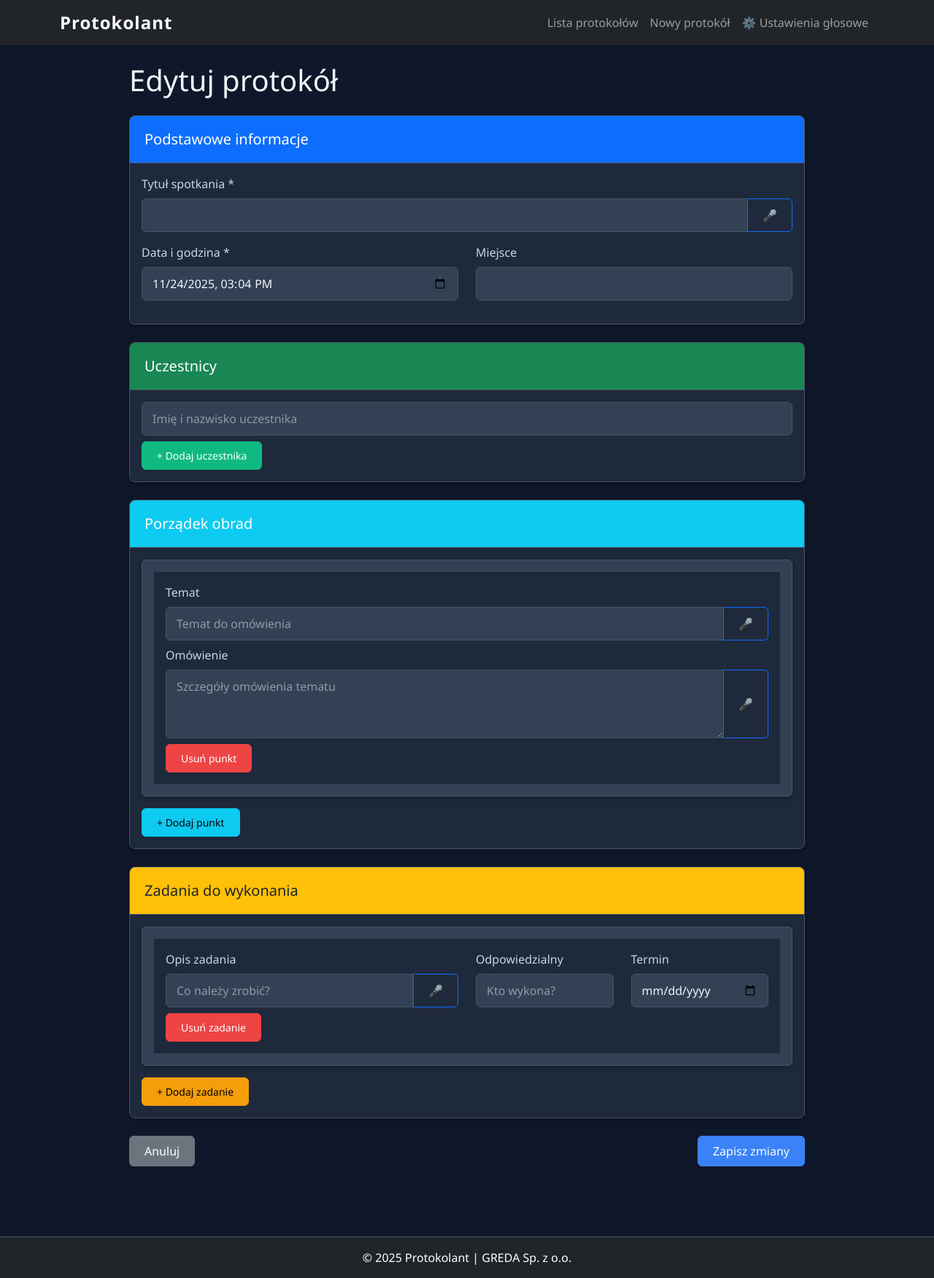
After one commit to GrzesiekGreda/Protokolant, a Flask app: template templates/edit_protocol.html in a window 1280 px wide. The commit adds this page. Shown: the whole page at 73% size. Run offline with Flask 3, Linux system fonts and the light colour scheme; the template is opened without the code that fills it, so the values that code supplies are empty.

Commit message:
feat: Dodano edycję protokołów i ciemny motyw
- Dodano funkcjonalność edycji istniejących protokołów
- Nowy route /protocol/<id>/edit z obsługą GET i POST
- Szablon edit_protocol.html z pełnym formularzem edycji
- Przycisk edycji w widoku protokołu
- Zmieniono schemat kolorów na ciemny motyw
- Ciemne tło (#0f172a, #1e293b, #334155)
- Jasny tekst (#f1f5f9, #cbd5e1)
- Dostosowane kolory kart, tabel, formularzy i alertów
- Zachowano czytelność i kontrast

```diff
--- a/static/css/style.css
+++ b/static/css/style.css
@@ -1,16 +1,23 @@
-/* Protokolant - Custom Styles */
+/* Protokolant - Custom Styles - Dark Theme */
 
 :root {
-    --primary-color: #1e3a8a;
-    --secondary-color: #3b82f6;
+    --primary-color: #3b82f6;
+    --secondary-color: #60a5fa;
     --success-color: #10b981;
     --warning-color: #f59e0b;
     --danger-color: #ef4444;
+    --bg-primary: #0f172a;
+    --bg-secondary: #1e293b;
+    --bg-tertiary: #334155;
+    --text-primary: #f1f5f9;
+    --text-secondary: #cbd5e1;
+    --border-color: #475569;
 }
 
 body {
     font-family: 'Segoe UI', Tahoma, Geneva, Verdana, sans-serif;
-    background-color: #f8f9fa;
+    background-color: var(--bg-primary);
+    color: var(--text-primary);
     min-height: 100vh;
     display: flex;
     flex-direction: column;
@@ -28,24 +35,41 @@ main {
 
 /* Cards */
 .card {
-    border: none;
-    box-shadow: 0 2px 8px rgba(0, 0, 0, 0.1);
+    border: 1px solid var(--border-color);
+    box-shadow: 0 2px 8px rgba(0, 0, 0, 0.3);
     border-radius: 8px;
     overflow: hidden;
+    background-color: var(--bg-secondary);
+    color: var(--text-primary);
 }
 
 .card-header {
-    border-bottom: none;
+    border-bottom: 1px solid var(--border-color);
     padding: 1.25rem;
+}
+
+.card-body {
+    background-color: var(--bg-secondary);
 }
 
 /* Tables */
 .table {
-    background-color: white;
+    background-color: var(--bg-secondary);
+    color: var(--text-primary);
+    border-color: var(--border-color);
+}
+
+.table thead {
+    background-color: var(--bg-tertiary);
+    border-color: var(--border-color);
+}
+
+.table tbody {
+    background-color: var(--bg-secondary);
 }
 
 .table-hover tbody tr:hover {
-    background-color: #f1f5f9;
+    background-color: var(--bg-tertiary);
     cursor: pointer;
 }
 
@@ -86,31 +110,65 @@ main {
 /* Forms */
 .form-control, .form-select {
     border-radius: 6px;
-    border: 1px solid #d1d5db;
+    border: 1px solid var(--border-color);
     padding: 0.625rem 0.875rem;
+    background-color: var(--bg-tertiary);
+    color: var(--text-primary);
 }
 
 .form-control:focus, .form-select:focus {
     border-color: var(--primary-color);
-    box-shadow: 0 0 0 0.2rem rgba(30, 58, 138, 0.15);
+    box-shadow: 0 0 0 0.2rem rgba(59, 130, 246, 0.25);
+    background-color: var(--bg-tertiary);
+    color: var(--text-primary);
+}
+
+.form-control::placeholder {
+    color: var(--text-secondary);
+    opacity: 0.6;
 }
 
 .form-label {
     font-weight: 500;
-    color: #374151;
+    color: var(--text-secondary);
     margin-bottom: 0.5rem;
 }
 
 /* Alerts */
 .alert {
     border-radius: 8px;
-    border: none;
+    border: 1px solid var(--border-color);
+}
+
+.alert-success {
+    background-color: rgba(16, 185, 129, 0.15);
+    color: #10b981;
+    border-color: #10b981;
+}
+
+.alert-danger {
+    background-color: rgba(239, 68, 68, 0.15);
+    color: #ef4444;
+    border-color: #ef4444;
+}
+
+.alert-warning {
+    background-color: rgba(245, 158, 11, 0.15);
+    color: #f59e0b;
+    border-color: #f59e0b;
+}
+
+.alert-info {
+    background-color: rgba(59, 130, 246, 0.15);
+    color: #3b82f6;
+    border-color: #3b82f6;
 }
 
 /* Footer */
 footer {
     margin-top: auto;
-    background-color: #1f2937 !important;
+    background-color: var(--bg-secondary) !important;
+    border-top: 1px solid var(--border-color);
 }
 
 /* Badges */
@@ -123,9 +181,10 @@ footer {
 /* Dynamic form items */
 .agenda-item, .action-item {
     padding: 1rem;
-    background-color: #f9fafb;
+    background-color: var(--bg-tertiary);
     border-radius: 6px;
     margin-bottom: 1rem;
+    border: 1px solid var(--border-color);
 }
 
 /* Responsive adjustments */
--- /dev/null
+++ b/templates/edit_protocol.html
@@ -0,0 +1,347 @@
+{% extends "base.html" %}
+
+{% block title %}Edytuj protokół - Protokolant{% endblock %}
+
+{% block content %}
+<div class="row">
+    <div class="col-md-10 mx-auto">
+        <h1 class="mb-4">Edytuj protokół</h1>
+
+        <form method="POST" action="{{ url_for('main.edit_protocol', protocol_id=protocol.id) }}">
+            <!-- Basic Information -->
+            <div class="card mb-4">
+                <div class="card-header bg-primary text-white">
+                    <h5 class="mb-0">Podstawowe informacje</h5>
+                </div>
+                <div class="card-body">
+                    <div class="mb-3">
+                        <label for="title" class="form-label">Tytuł spotkania *</label>
+                        <div class="input-group">
+                            <input type="text" class="form-control" id="title" name="title" value="{{ protocol.title }}" required>
+                            <button type="button" class="btn btn-outline-primary" onclick="recordSpeech('title')" title="Nagraj głosem">
+                                🎤
+                            </button>
+                        </div>
+                    </div>
+                    <div class="row">
+                        <div class="col-md-6 mb-3">
+                            <label for="date" class="form-label">Data i godzina *</label>
+                            <input type="datetime-local" class="form-control" id="date" name="date"
+                                   value="{{ protocol.date.strftime('%Y-%m-%dT%H:%M') }}" required>
+                        </div>
+                        <div class="col-md-6 mb-3">
+                            <label for="location" class="form-label">Miejsce</label>
+                            <input type="text" class="form-control" id="location" name="location" value="{{ protocol.location or '' }}">
+                        </div>
+                    </div>
+                </div>
+            </div>
+
+            <!-- Participants -->
+            <div class="card mb-4">
+                <div class="card-header bg-success text-white">
+                    <h5 class="mb-0">Uczestnicy</h5>
+                </div>
+                <div class="card-body">
+                    <div id="participants-container">
+                        {% for participant in protocol.participants %}
+                        <div class="mb-2">
+                            <input type="text" class="form-control" name="participants[]" value="{{ participant.name }}" placeholder="Imię i nazwisko uczestnika">
+                        </div>
+                        {% endfor %}
+                        {% if not protocol.participants %}
+                        <div class="mb-2">
+                            <input type="text" class="form-control" name="participants[]" placeholder="Imię i nazwisko uczestnika">
+                        </div>
+                        {% endif %}
+                    </div>
+                    <button type="button" class="btn btn-sm btn-success" onclick="addParticipant()">+ Dodaj uczestnika</button>
+                </div>
+            </div>
+
+            <!-- Agenda Items -->
+            <div class="card mb-4">
+                <div class="card-header bg-info text-white">
+                    <h5 class="mb-0">Porządek obrad</h5>
+                </div>
+                <div class="card-body">
+                    <div id="agenda-container">
+                        {% for agenda in protocol.agenda_items %}
+                        <div class="card mb-3 agenda-item">
+                            <div class="card-body">
+                                <div class="mb-2">
+                                    <label class="form-label">Temat</label>
+                                    <div class="input-group">
+                                        <input type="text" class="form-control" name="agenda_title[]" value="{{ agenda.title }}" placeholder="Temat do omówienia">
+                                        <button type="button" class="btn btn-outline-primary" onclick="recordSpeech(this, 'agenda_title')" title="Nagraj głosem">
+                                            🎤
+                                        </button>
+                                    </div>
+                                </div>
+                                <div class="mb-2">
+                                    <label class="form-label">Omówienie</label>
+                                    <div class="input-group">
+                                        <textarea class="form-control" name="agenda_discussion[]" rows="3" placeholder="Szczegóły omówienia tematu">{{ agenda.discussion }}</textarea>
+                                        <button type="button" class="btn btn-outline-primary" onclick="recordSpeech(this, 'agenda_discussion')" title="Nagraj głosem">
+                                            🎤
+                                        </button>
+                                    </div>
+                                </div>
+                                <button type="button" class="btn btn-sm btn-danger" onclick="removeAgendaItem(this)">Usuń punkt</button>
+                            </div>
+                        </div>
+                        {% endfor %}
+                        {% if not protocol.agenda_items %}
+                        <div class="card mb-3 agenda-item">
+                            <div class="card-body">
+                                <div class="mb-2">
+                                    <label class="form-label">Temat</label>
+                                    <div class="input-group">
+                                        <input type="text" class="form-control" name="agenda_title[]" placeholder="Temat do omówienia">
+                                        <button type="button" class="btn btn-outline-primary" onclick="recordSpeech(this, 'agenda_title')" title="Nagraj głosem">
+                                            🎤
+                                        </button>
+                                    </div>
+                                </div>
+                                <div class="mb-2">
+                                    <label class="form-label">Omówienie</label>
+                                    <div class="input-group">
+                                        <textarea class="form-control" name="agenda_discussion[]" rows="3" placeholder="Szczegóły omówienia tematu"></textarea>
+                                        <button type="button" class="btn btn-outline-primary" onclick="recordSpeech(this, 'agenda_discussion')" title="Nagraj głosem">
+                                            🎤
+                                        </button>
+                                    </div>
+                                </div>
+                                <button type="button" class="btn btn-sm btn-danger" onclick="removeAgendaItem(this)">Usuń punkt</button>
+                            </div>
+                        </div>
+                        {% endif %}
+                    </div>
+                    <button type="button" class="btn btn-sm btn-info" onclick="addAgendaItem()">+ Dodaj punkt</button>
+                </div>
+            </div>
+
+            <!-- Action Items -->
+            <div class="card mb-4">
+                <div class="card-header bg-warning text-dark">
+                    <h5 class="mb-0">Zadania do wykonania</h5>
+                </div>
+                <div class="card-body">
+                    <div id="actions-container">
+                        {% for action in protocol.action_items %}
+                        <div class="card mb-3 action-item">
+                            <div class="card-body">
+                                <div class="row">
+                                    <div class="col-md-6 mb-2">
+                                        <label class="form-label">Opis zadania</label>
+                                        <div class="input-group">
+                                            <input type="text" class="form-control" name="action_description[]" value="{{ action.description }}" placeholder="Co należy zrobić?">
+                                            <button type="button" class="btn btn-outline-primary" onclick="recordSpeech(this, 'action_description')" title="Nagraj głosem">
+                                                🎤
+                                            </button>
+                                        </div>
+                                    </div>
+                                    <div class="col-md-3 mb-2">
+                                        <label class="form-label">Odpowiedzialny</label>
+                                        <input type="text" class="form-control" name="action_assignee[]" value="{{ action.assignee or '' }}" placeholder="Kto wykona?">
+                                    </div>
+                                    <div class="col-md-3 mb-2">
+                                        <label class="form-label">Termin</label>
+                                        <input type="date" class="form-control" name="action_deadline[]" value="{{ action.deadline.strftime('%Y-%m-%d') if action.deadline else '' }}">
+                                    </div>
+                                </div>
+                                <button type="button" class="btn btn-sm btn-danger" onclick="removeActionItem(this)">Usuń zadanie</button>
+                            </div>
+                        </div>
+                        {% endfor %}
+                        {% if not protocol.action_items %}
+                        <div class="card mb-3 action-item">
+                            <div class="card-body">
+                                <div class="row">
+                                    <div class="col-md-6 mb-2">
+                                        <label class="form-label">Opis zadania</label>
+                                        <div class="input-group">
+                                            <input type="text" class="form-control" name="action_description[]" placeholder="Co należy zrobić?">
+                                            <button type="button" class="btn btn-outline-primary" onclick="recordSpeech(this, 'action_description')" title="Nagraj głosem">
+                                                🎤
+                                            </button>
+                                        </div>
+                                    </div>
+                                    <div class="col-md-3 mb-2">
+                                        <label class="form-label">Odpowiedzialny</label>
+                                        <input type="text" class="form-control" name="action_assignee[]" placeholder="Kto wykona?">
+                                    </div>
+                                    <div class="col-md-3 mb-2">
+                                        <label class="form-label">Termin</label>
+                                        <input type="date" class="form-control" name="action_deadline[]">
+                                    </div>
+                                </div>
+                                <button type="button" class="btn btn-sm btn-danger" onclick="removeActionItem(this)">Usuń zadanie</button>
+                            </div>
+                        </div>
+                        {% endif %}
+                    </div>
+                    <button type="button" class="btn btn-sm btn-warning" onclick="addActionItem()">+ Dodaj zadanie</button>
+                </div>
+            </div>
+
+            <!-- Submit Buttons -->
+            <div class="d-flex justify-content-between mb-4">
+                <a href="{{ url_for('main.view_protocol', protocol_id=protocol.id) }}" class="btn btn-secondary">Anuluj</a>
+                <button type="submit" class="btn btn-primary">Zapisz zmiany</button>
+            </div>
+        </form>
+    </div>
+</div>
+{% endblock %}
+
+{% block extra_js %}
+<script>
+// Add participant field
+function addParticipant() {
+    const container = document.getElementById('participants-container');
+    const newField = document.createElement('div');
+    newField.className = 'mb-2';
+    newField.innerHTML = '<input type="text" class="form-control" name="participants[]" placeholder="Imię i nazwisko uczestnika">';
+    container.appendChild(newField);
+}
+
+// Add agenda item
+function addAgendaItem() {
+    const container = document.getElementById('agenda-container');
+    const newItem = document.createElement('div');
+    newItem.className = 'card mb-3 agenda-item';
+    newItem.innerHTML = `
+        <div class="card-body">
+            <div class="mb-2">
+                <label class="form-label">Temat</label>
+                <div class="input-group">
+                    <input type="text" class="form-control" name="agenda_title[]" placeholder="Temat do omówienia">
+                    <button type="button" class="btn btn-outline-primary" onclick="recordSpeech(this, 'agenda_title')" title="Nagraj głosem">
+                        🎤
+                    </button>
+                </div>
+            </div>
+            <div class="mb-2">
+                <label class="form-label">Omówienie</label>
+                <div class="input-group">
+                    <textarea class="form-control" name="agenda_discussion[]" rows="3" placeholder="Szczegóły omówienia tematu"></textarea>
+                    <button type="button" class="btn btn-outline-primary" onclick="recordSpeech(this, 'agenda_discussion')" title="Nagraj głosem">
+                        🎤
+                    </button>
+                </div>
+            </div>
+            <button type="button" class="btn btn-sm btn-danger" onclick="removeAgendaItem(this)">Usuń punkt</button>
+        </div>
+    `;
+    container.appendChild(newItem);
+}
+
+// Remove agenda item
+function removeAgendaItem(button) {
+    button.closest('.agenda-item').remove();
+}
+
+// Add action item
+function addActionItem() {
+    const container = document.getElementById('actions-container');
+    const newItem = document.createElement('div');
+    newItem.className = 'card mb-3 action-item';
+    newItem.innerHTML = `
+        <div class="card-body">
+            <div class="row">
+                <div class="col-md-6 mb-2">
+                    <label class="form-label">Opis zadania</label>
+                    <div class="input-group">
+                        <input type="text" class="form-control" name="action_description[]" placeholder="Co należy zrobić?">
+                        <button type="button" class="btn btn-outline-primary" onclick="recordSpeech(this, 'action_description')" title="Nagraj głosem">
+                            🎤
+                        </button>
+                    </div>
+                </div>
+                <div class="col-md-3 mb-2">
+                    <label class="form-label">Odpowiedzialny</label>
+                    <input type="text" class="form-control" name="action_assignee[]" placeholder="Kto wykona?">
+                </div>
+                <div class="col-md-3 mb-2">
+                    <label class="form-label">Termin</label>
+                    <input type="date" class="form-control" name="action_deadline[]">
+                </div>
+            </div>
+            <button type="button" class="btn btn-sm btn-danger" onclick="removeActionItem(this)">Usuń zadanie</button>
+        </div>
+    `;
+    container.appendChild(newItem);
+}
+
+// Remove action item
+function removeActionItem(button) {
+    button.closest('.action-item').remove();
+}
+
+// Record speech function
+function recordSpeech(elementOrId, fieldName) {
+    let targetElement;
+
+    if (typeof elementOrId === 'string') {
+        // Direct field ID
+        targetElement = document.getElementById(elementOrId);
+    } else {
+        // Button clicked - find the input/textarea in the same input-group
+        const inputGroup = elementOrId.closest('.input-group');
+        targetElement = inputGroup.querySelector('input, textarea');
+    }
+
+    if (!targetElement) {
+        alert('Nie można znaleźć pola do wpisania tekstu');
+        return;
+    }
+
+    // Show loading state
+    const button = typeof elementOrId === 'string' ? null : elementOrId;
+    if (button) {
+        button.disabled = true;
+        button.textContent = '⏺️';
+    }
+
+    // Record and transcribe
+    fetch('/api/record-speech', {
+        method: 'POST',
+        headers: {
+            'Content-Type': 'application/json'
+        },
+        body: JSON.stringify({
+            field: fieldName || elementOrId
+        })
+    })
+    .then(response => response.json())
+    .then(data => {
+        if (data.success) {
+            targetElement.value = data.text;
+            alert('Transkrypcja zakończona pomyślnie!');
+        } else {
+            alert('Błąd transkrypcji: ' + data.message);
+        }
+    })
+    .catch(error => {
+        alert('Błąd połączenia: ' + error.message);
+    })
+    .finally(() => {
+        if (button) {
+            button.disabled = false;
+            button.textContent = '🎤';
+        }
+    });
+}
+
+// Set default date to now
+document.addEventListener('DOMContentLoaded', function() {
+    const dateInput = document.getElementById('date');
+    if (dateInput && !dateInput.value) {
+        const now = new Date();
+        now.setMinutes(now.getMinutes() - now.getTimezoneOffset());
+        dateInput.value = now.toISOString().slice(0, 16);
+    }
+});
+</script>
+{% endblock %}
--- a/templates/view_protocol.html
+++ b/templates/view_protocol.html
@@ -10,6 +10,7 @@
             <h1>Protokół</h1>
             <div>
                 <a href="{{ url_for('main.index') }}" class="btn btn-secondary">← Powrót do listy</a>
+                <a href="{{ url_for('main.edit_protocol', protocol_id=protocol.id) }}" class="btn btn-primary">✏️ Edytuj</a>
                 <form method="POST" action="{{ url_for('main.delete_protocol', protocol_id=protocol.id) }}" style="display: inline;" onsubmit="return confirm('Czy na pewno chcesz usunąć ten protokół?');">
                     <button type="submit" class="btn btn-danger">Usuń</button>
                 </form>
```
Also changed, not shown: src/routes.py (+63 -0 lines).
